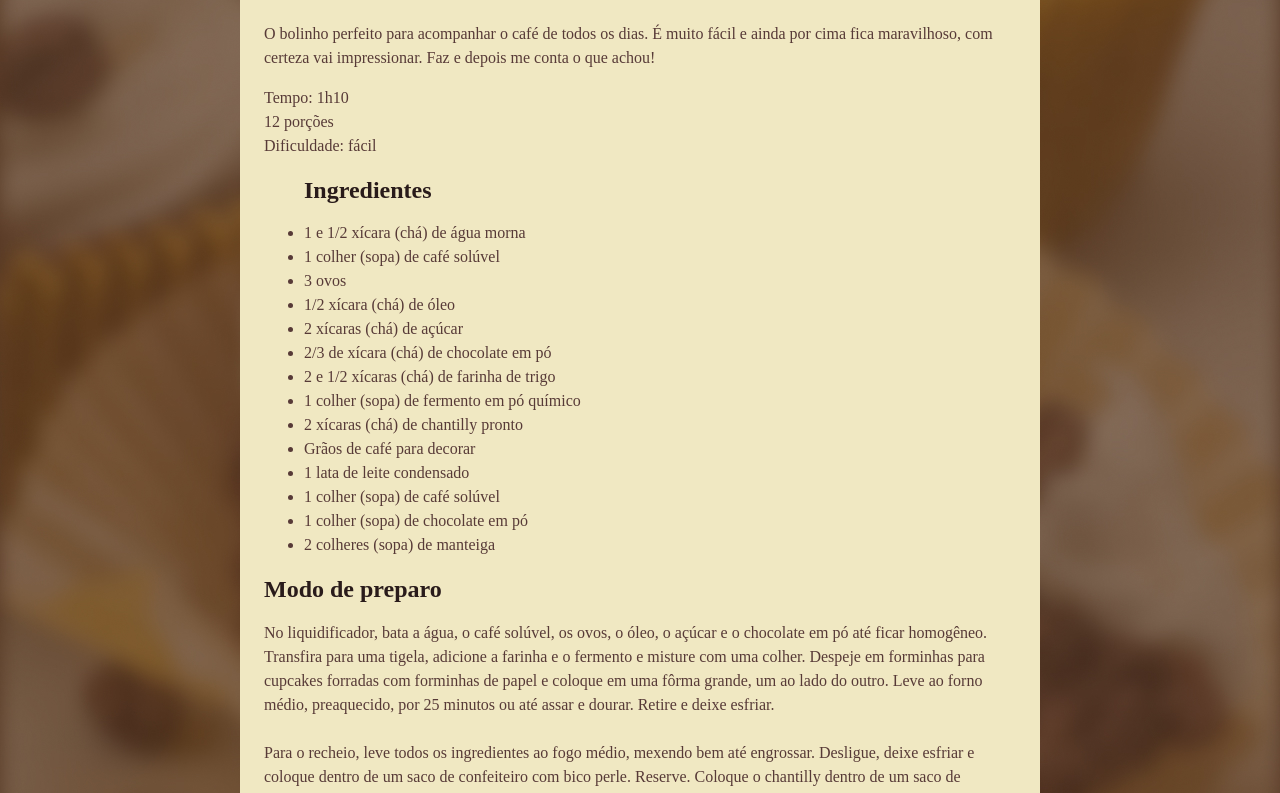
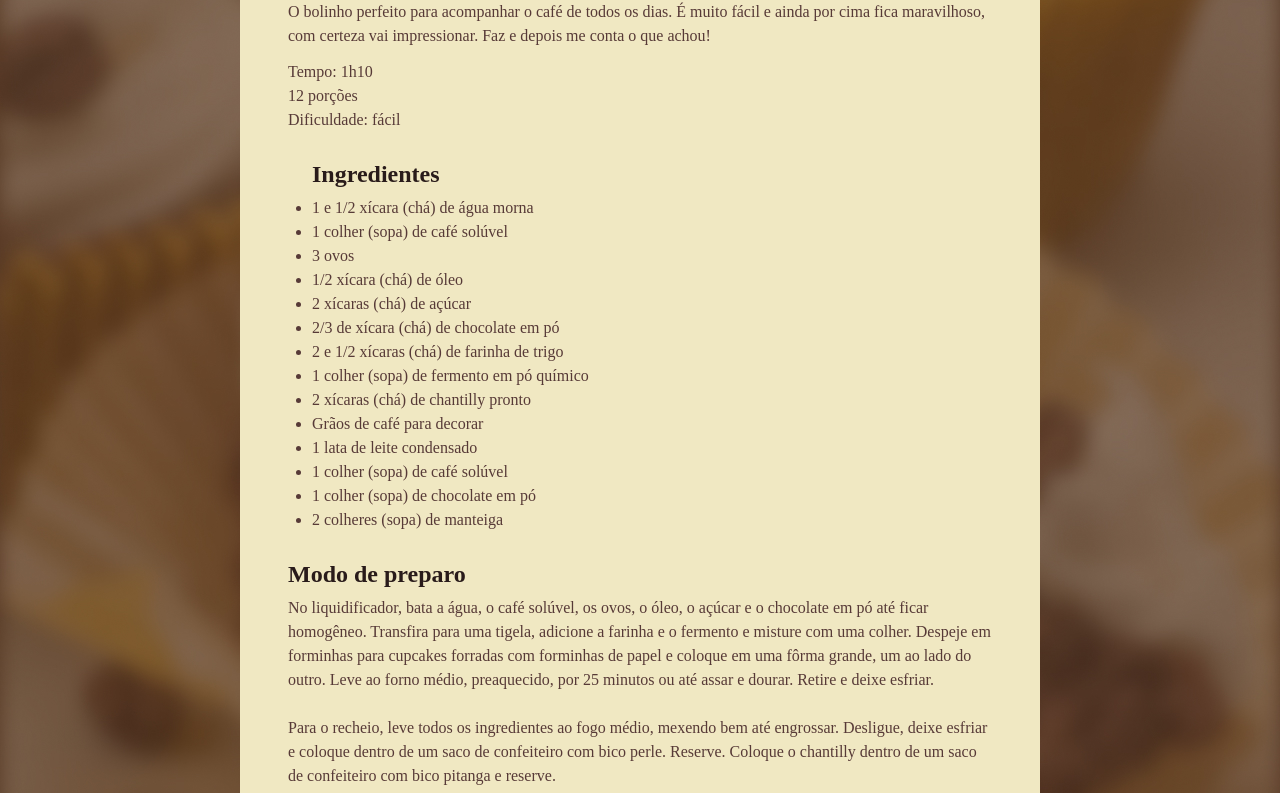
Before and after one commit to brmarques/projeto-receitas-fullstack, a plain HTML site: page index.html in a window 1280 px wide. Shown: the part 567-1360 px from the top of the page. Drawn offline with Linux system fonts and the light colour scheme; a web font is replaced by a local one.

Commit message:
personalizando espaços

```diff
--- a/index.html
+++ b/index.html
@@ -13,12 +13,15 @@
   <div id="page">
     <img src="assets/main-image.jpg" alt="Imagem de um cupcake com grãos de café e um chantilly">
     <main>
-      <section id="about"></section>
+      <section id="about">
         <h1>Cupcake de café com chantilly</h1>
         <p>O bolinho perfeito para acompanhar o café de todos os dias. É muito fácil e ainda por cima fica maravilhoso, com certeza vai impressionar. Faz e depois me conta o que achou!</p>
+
         <p>Tempo: 1h10 <br>
            12 porções <br>
            Dificuldade: fácil</p>
+      </section>
+
       <section id="ingredients">
         <ul>
           <h2>Ingredientes</h2>
@@ -38,11 +41,13 @@
           <li>2 colheres (sopa) de manteiga</li>
         </ul>
       </section>
-      <section id="preparation"></section>
+
+      <section id="preparation">
         <h2>Modo de preparo</h2>
         <p>No liquidificador, bata a água, o café solúvel, os ovos, o óleo, o açúcar e o chocolate em pó até ficar homogêneo. Transfira para uma tigela, adicione a farinha e o fermento e misture com uma colher. Despeje em forminhas para cupcakes forradas com forminhas de papel e coloque em uma fôrma grande, um ao lado do outro. Leve ao forno médio, preaquecido, por 25 minutos ou até assar e dourar. Retire e deixe esfriar. <br><br>
         Para o recheio, leve todos os ingredientes ao fogo médio, mexendo bem até engrossar. Desligue, deixe esfriar e coloque dentro de um saco de confeiteiro com bico perle. Reserve. Coloque o chantilly dentro de um saco de confeiteiro com bico pitanga e reserve. <br><br>
         Para a montagem, faça um furo no centro dos cupcakes e recheie com o brigadeiro de café reservado. Decore as superfícies dos cupcakes com o chantilly reservado, fazendo círculos. Decore com grãos de café e leve à geladeira até o momento de servir.</p>
+      </section>
     </main>
   </div>
 </body>
--- a/style.css
+++ b/style.css
@@ -1,3 +1,8 @@
+* {
+  margin: 0;
+  padding: 0;
+}
+
 :root {
   font-family: "Alice", serif;
   line-height: 150%;
@@ -22,6 +27,18 @@ img {
   border-radius: 16px;
 }
 
+main {
+  padding: 24px;
+}
+
+section + section {
+  margin-top: 24px;
+}
+
+#about p + p {
+  margin-top: 12px;
+}
+
 h1 {
   line-height: 140%;
   font-size: 40px;
@@ -33,4 +50,10 @@ h2 {
 
 h1, h2 {
   color: #291b1a;
+  margin-bottom: 4px;
+  line-height: 150%;
 }
+
+ul {
+  padding-left: 24px;
+}
```
